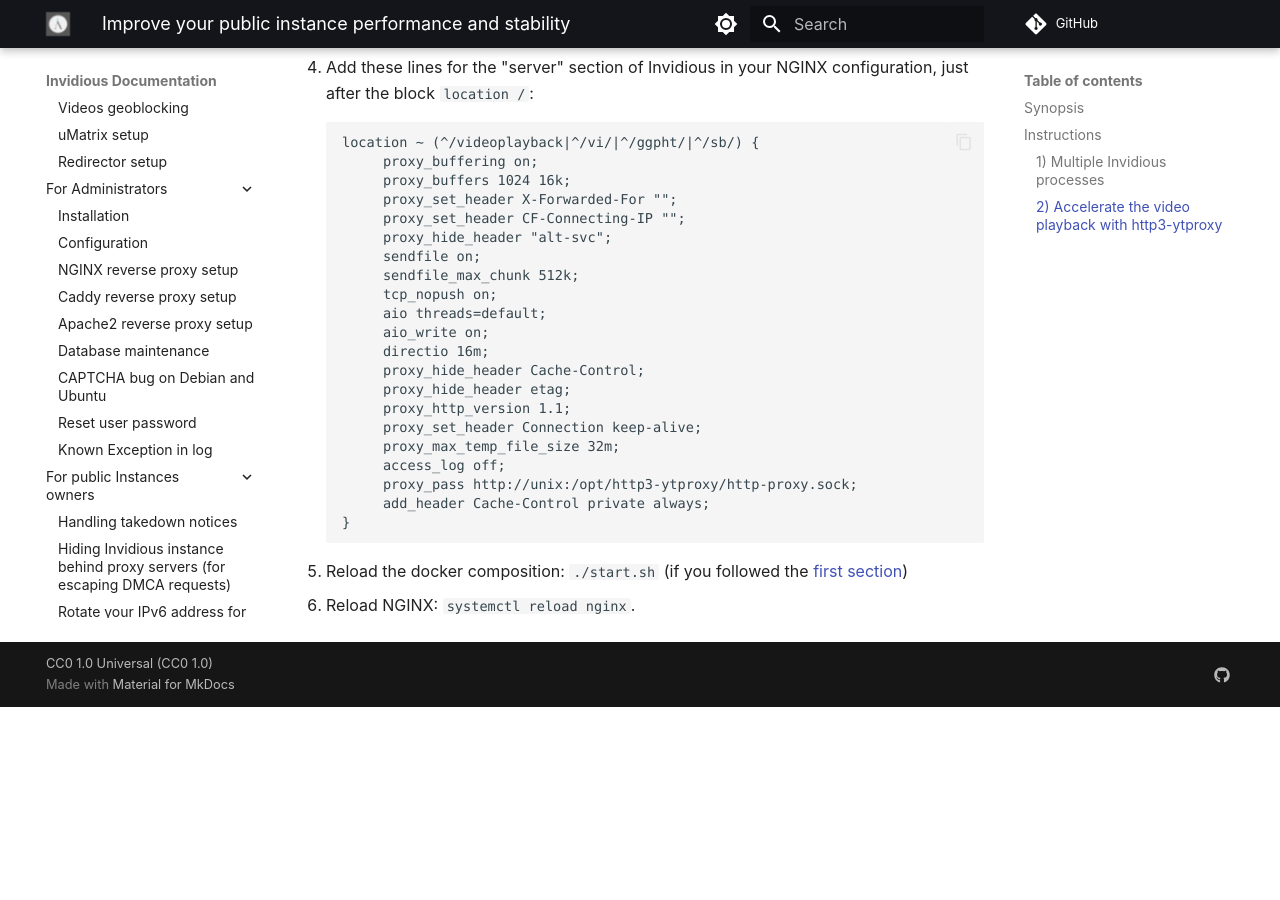
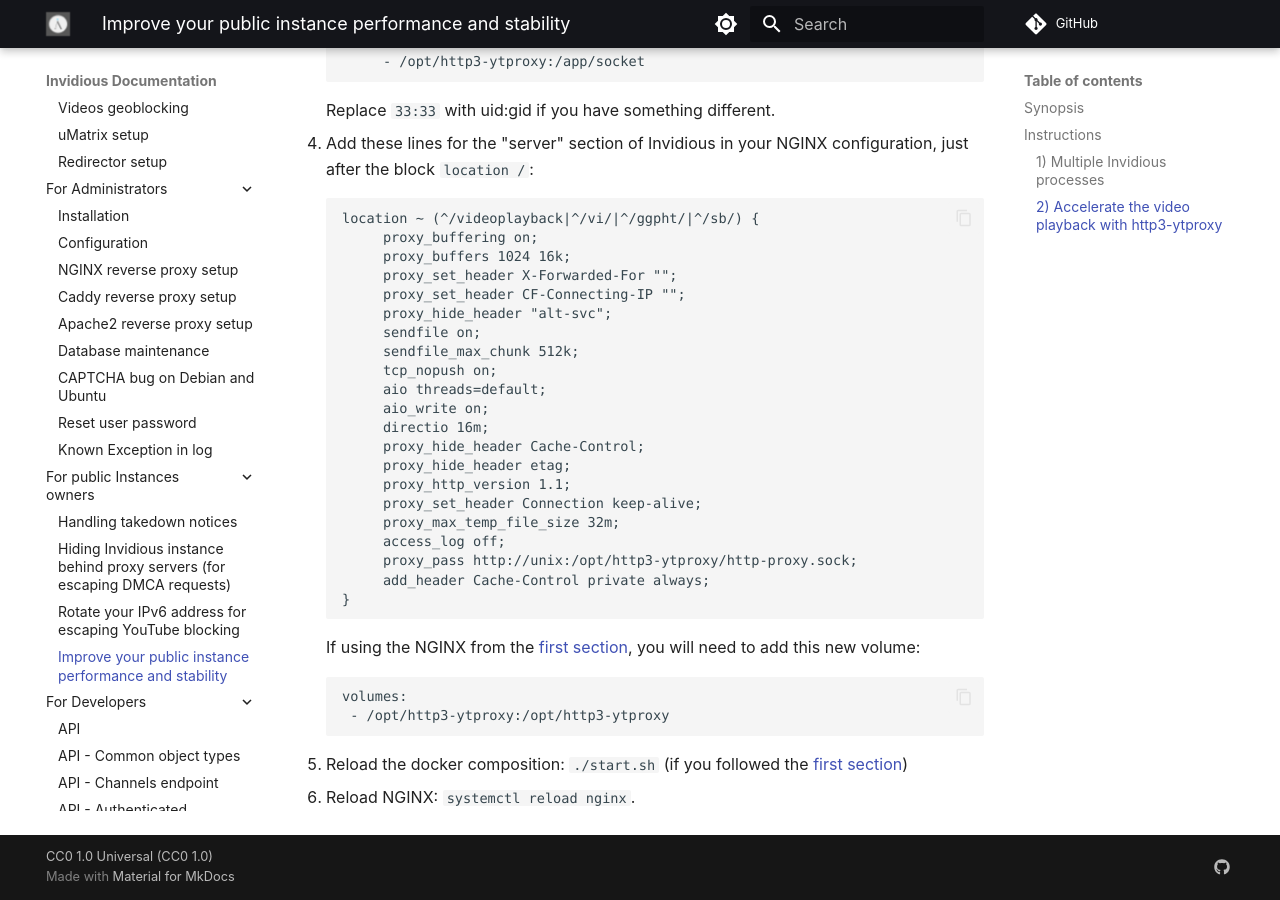
Before and after one commit to iv-org/documentation, an MkDocs documentation site: the page built from docs/improve-public-instance.md, in a window 1280 px wide and 900 px high, scrolled down 2962 px. Built offline with MkDocs 1.6.1 and Material for MkDocs 9.7.7, drawn with Linux system fonts in a browser that asks for light colours; comment, search, counter and statistics services are not loaded; before the commit the page ends 3669 px from its top, so only the background shows below that; some of the changed text lies outside the part shown.

Commit message:
disable access log + add http 1.1 keep alive

````diff
--- a/docs/improve-public-instance.md
+++ b/docs/improve-public-instance.md
@@ -40,8 +40,12 @@
    http {
         server {
             listen 3000;
+            listen [::]:3000;
+            access_log off;
             location / {
                 proxy_pass http://invidious:3000;
+                proxy_http_version 1.1; # to keep alive
+                proxy_set_header Connection ""; # to keep alive
             }
         }
    }
@@ -130,5 +134,10 @@
         add_header Cache-Control private always;
    }
    ```
+   If using the NGINX from the [first section](#1-multiple-invidious-processes), you will need to add this new volume:
+   ```
+   volumes:
+    - /opt/http3-ytproxy:/opt/http3-ytproxy
+   ```
 5. Reload the docker composition: `./start.sh` (if you followed the [first section](#1-multiple-invidious-processes))
 6. Reload NGINX: `systemctl reload nginx`.
````
